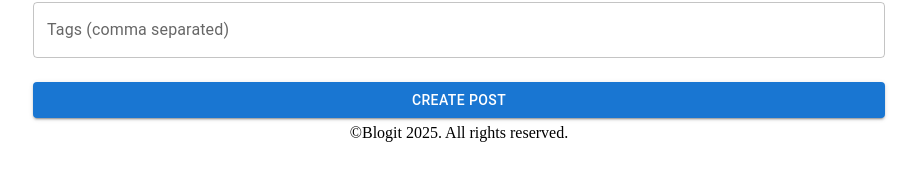
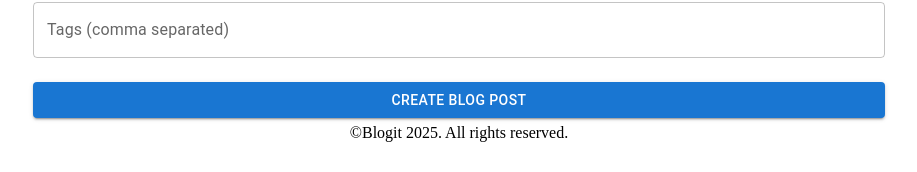
Before and after one commit to Carlpri/Blogging-Fullstack-App, a React (Vite) app in the folder FRONTEND/: page /blogs/new in a window 1280 px wide. Shown: the part 494-666 px from the top of the page, without its empty margins (181-1098 px from the left). Built offline with nearby package versions, Linux system fonts and the light colour scheme; a web font is replaced by a local one.

Commit message:
creting blog fixing

```diff
--- a/FRONTEND/src/componnents/CreateBlogForm.tsx
+++ b/FRONTEND/src/componnents/CreateBlogForm.tsx
@@ -16,6 +16,7 @@ export const CreateBlogForm = () => {
         tags: ''
     });
     const [error, setError] = useState('');
+    const [isLoading, setIsLoading] = useState(false);
     const navigate = useNavigate();
 
     const handleChange = (e: React.ChangeEvent<HTMLInputElement | HTMLTextAreaElement>) => {
@@ -23,8 +24,12 @@ export const CreateBlogForm = () => {
         setForm({ ...form, [name]: value });
     };
 
+
+
     const handleSubmit = async () => {
         setError('');
+        setIsLoading(true);
+
         try {
             const response = await api.post('/api/blogs/create', form, {
                 headers: {
@@ -41,6 +46,8 @@ export const CreateBlogForm = () => {
             } else {
                 setError('Unexpected Error occurred');
             }
+        }finally {
+            setIsLoading(false);
         }
     }
 
@@ -127,8 +134,9 @@ export const CreateBlogForm = () => {
                     fullWidth
                     sx={{ mt: 2 }}
                     onClick={handleSubmit}
+                    disabled={isLoading}
                 >
-                    Create Post
+                    {isLoading ? 'Creating...' : 'Create Blog Post'}
                 </Button>
             </Box>
 
```
